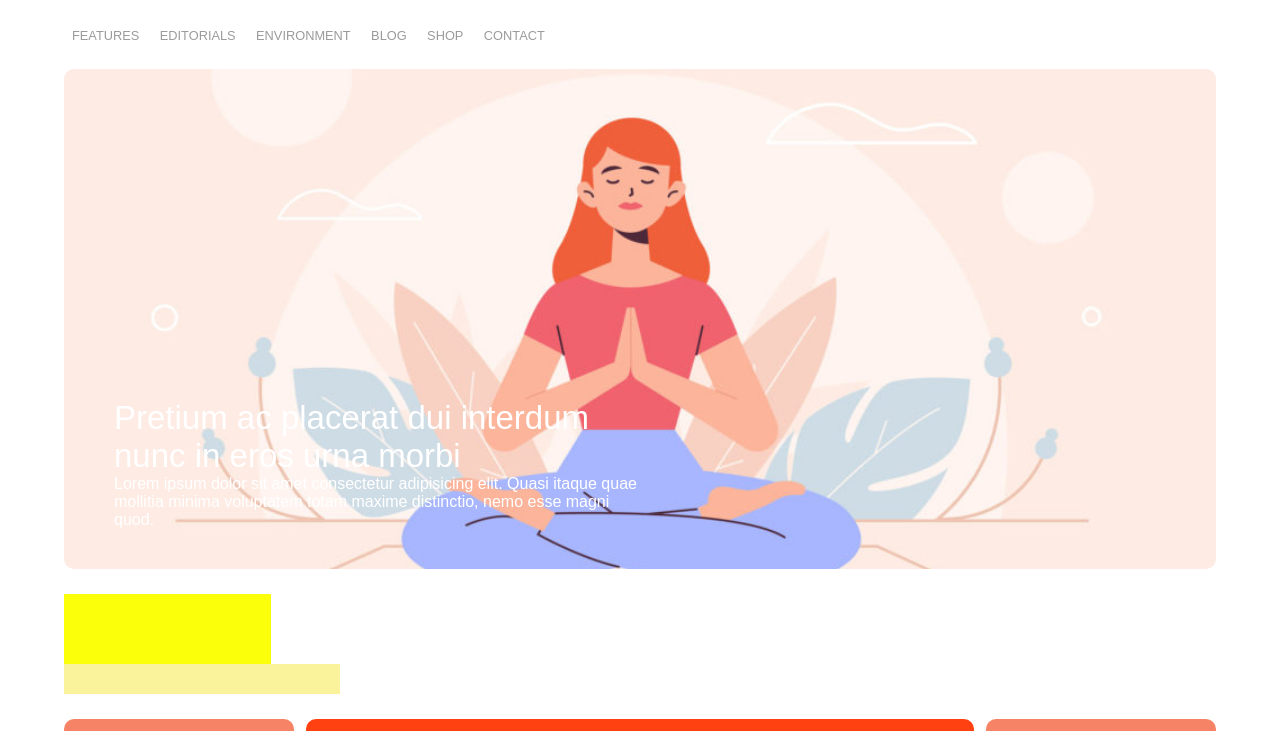
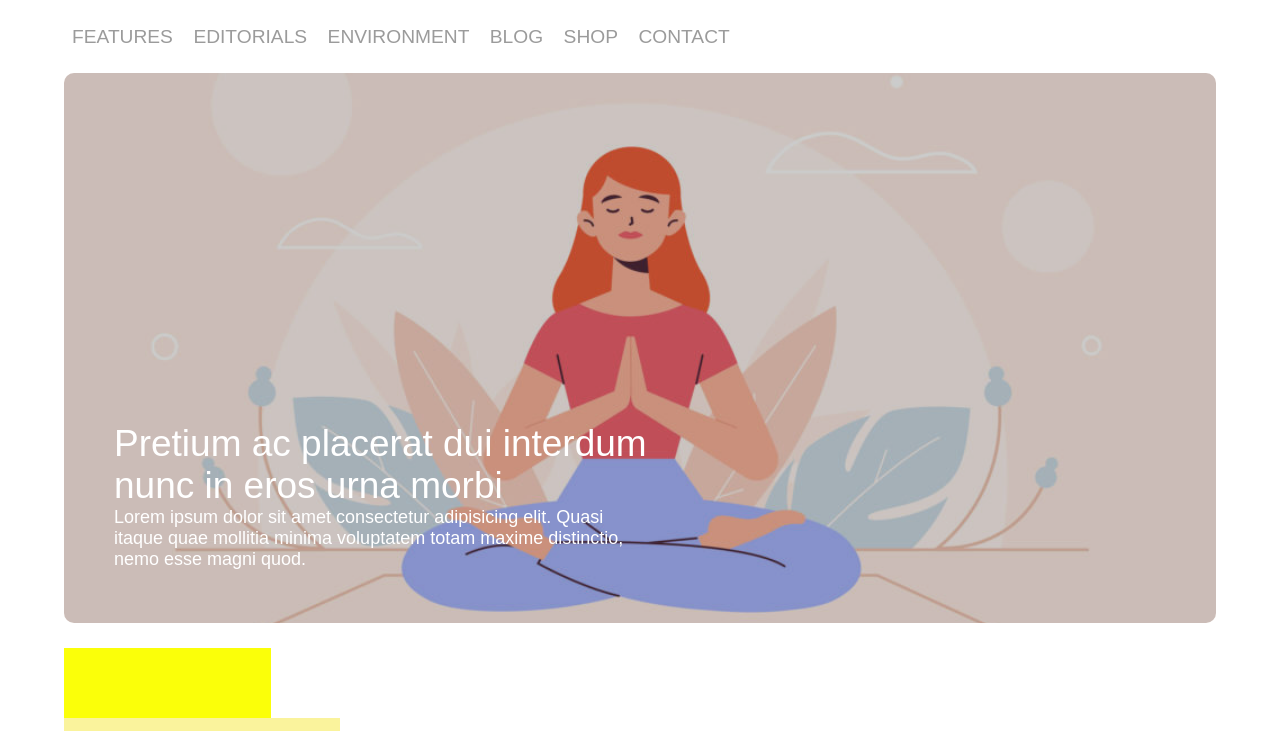
Before and after one commit to andrearep/htmlcss-wp, a plain HTML site: page index.html in a window 1280 px wide. Shown: the part 73-804 px from the top of the page. Drawn offline with Linux system fonts and the light colour scheme.

Commit message:
messa trasparenza sopra l'immagine di banner

```diff
--- a/index.html
+++ b/index.html
@@ -28,10 +28,14 @@
                 </ul>
             </nav>
             <div class="header_image">
-                <div class="header_text">
-                    <h2>Pretium ac placerat dui interdum nunc in eros urna morbi</h2>
-                    <span>Lorem ipsum dolor sit amet consectetur adipisicing elit. Quasi itaque quae mollitia minima
-                        voluptatem totam maxime distinctio, nemo esse magni quod. </span>
+                <!--transparent color over image -->
+                <div class="transparent_bg">
+                    <!-- text content within image -->
+                    <div class="header_text">
+                        <h2>Pretium ac placerat dui interdum nunc in eros urna morbi</h2>
+                        <span>Lorem ipsum dolor sit amet consectetur adipisicing elit. Quasi itaque quae mollitia minima
+                            voluptatem totam maxime distinctio, nemo esse magni quod. </span>
+                    </div>
                 </div>
             </div>
         </div>
--- a/script/style.css
+++ b/script/style.css
@@ -41,29 +41,42 @@ body{
     text-decoration:none;
     margin: 8px;
     color: #9b9b9b;
-
-    font-size: 0.8rem;
+    font-size: 1.2rem;
+}
+.menu > ul > li > a:hover{
+    color:black;
+    font-weight: 600;
 }
 
+/* image above main */
 .header_image{
-    height: 500px;
+    height: 550px;
+    width: 100%;
     background-image: url("../img/banner.jpg");
-    background-size: 100%;
+    background-size: cover;
     background-position: center;
+    border-radius: 10px;
+
+}
+.transparent_bg{
+    width: 100%;
+    height:550px;
+    background-color: rgba(0,0,0,0.2);
     border-radius: 10px;
 }
 .header_text{
     width: 55%;
     height:25%;
-    padding:330px 50px;
+    padding:350px 50px;
 }
 .header_text > h2{
     color: white;
-    font-size: 33px;
+    font-size: 37px;
     font-weight: 100;
 }
 .header_text > span{
     color: white;
+    font-size: 18px;
 }
 /* content */
 
```
